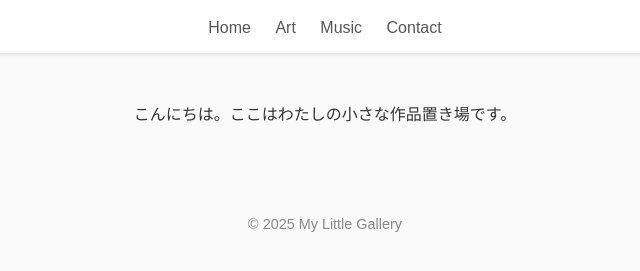
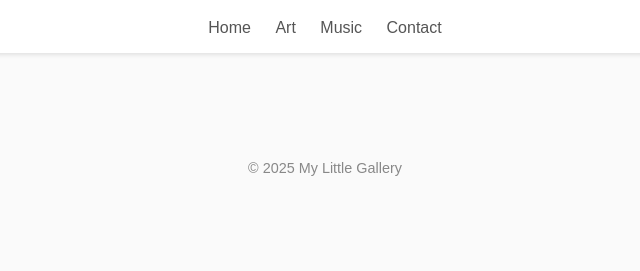
Before and after one commit to akatsuki356/akatsuki356.github.io, a plain HTML site: page index.html in a window 1280 px wide. Shown: the part 77-348 px from the top of the page, without its empty margins (315-955 px from the left). Drawn offline with Linux system fonts and the light colour scheme.

Commit message:
Update index.html

```diff
--- a/index.html
+++ b/index.html
@@ -17,7 +17,7 @@
   </header>
 
   <main>
-    <p>こんにちは。ここはわたしの小さな作品置き場です。</p>
+    <pこんにちは．ここはakatsuki356のホームページです。</p>
   </main>
 
   <footer>
```
